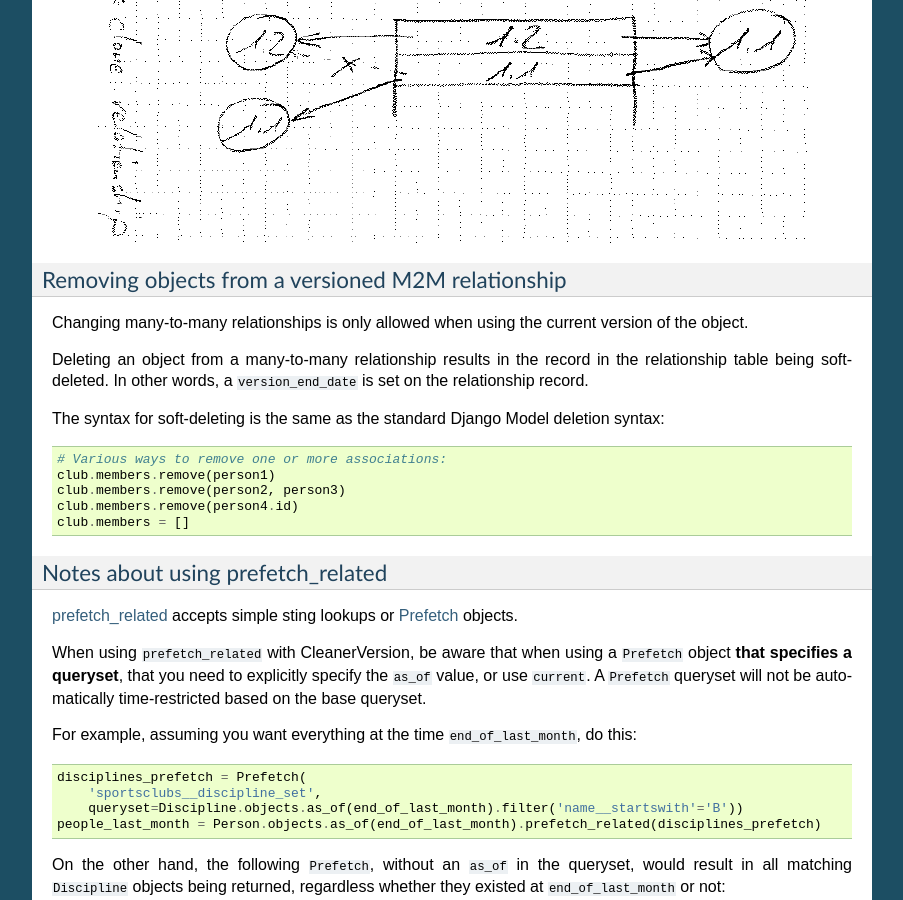
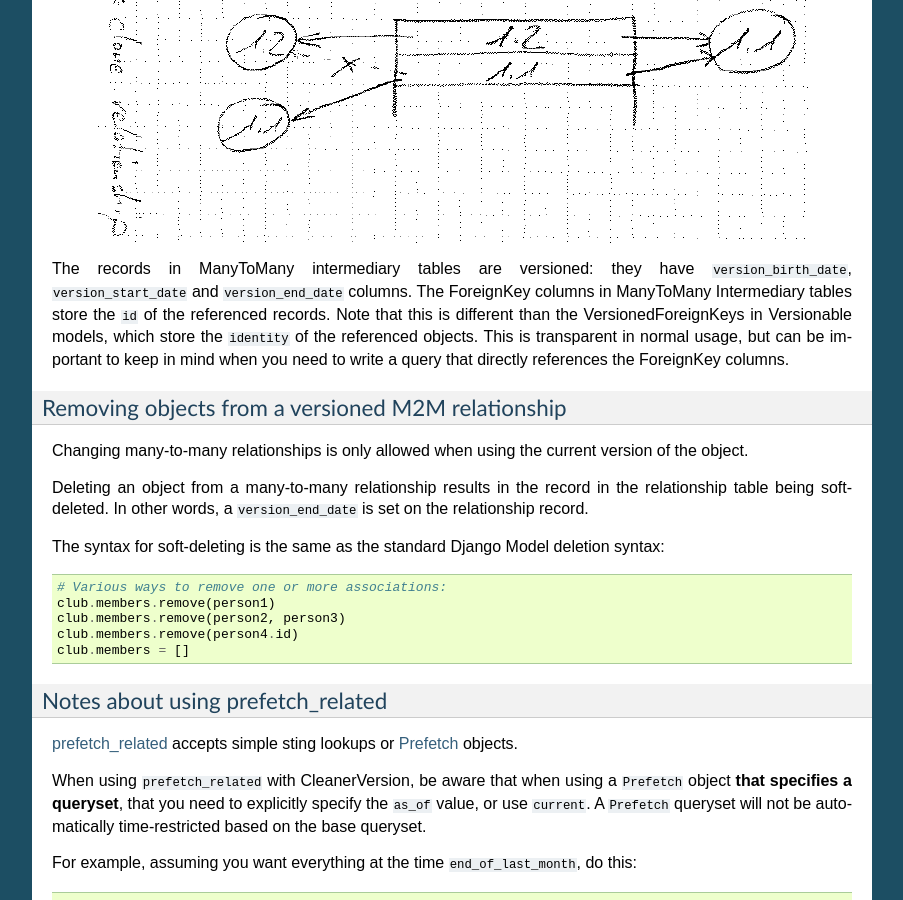
Before and after one commit to swisscom/cleanerversion, a Sphinx documentation site: the page built from docs/doc/historization_with_cleanerversion.rst, in a window 1280 px wide and 900 px high, scrolled down 9453 px. Shown: the whole window, without its empty margins (198-1101 px from the left). Built offline with Sphinx 7.4.7, drawn with Linux system fonts in a browser that asks for light colours.

Commit message:
Docs: add note about ManyToMany foreign key fields

```diff
--- a/docs/doc/historization_with_cleanerversion.rst
+++ b/docs/doc/historization_with_cleanerversion.rst
@@ -518,6 +518,12 @@ Versioning an object in a ManyToMany relationship requires 3 steps to be done, i
   .. image:: ../images/clone_m2m_item_3.png
         :align: center
 
+The records in ManyToMany intermediary tables are versioned: they have ``version_birth_date``,
+``version_start_date`` and ``version_end_date`` columns.  The ForeignKey columns in ManyToMany
+Intermediary tables store the ``id`` of the referenced records.  Note that this is different than
+the VersionedForeignKeys in Versionable models, which store the ``identity`` of the referenced objects.
+This is transparent in normal usage, but can be important to keep in mind when you need to write a query
+that directly references the ForeignKey columns.
 
 Removing objects from a versioned M2M relationship
 --------------------------------------------------
```
